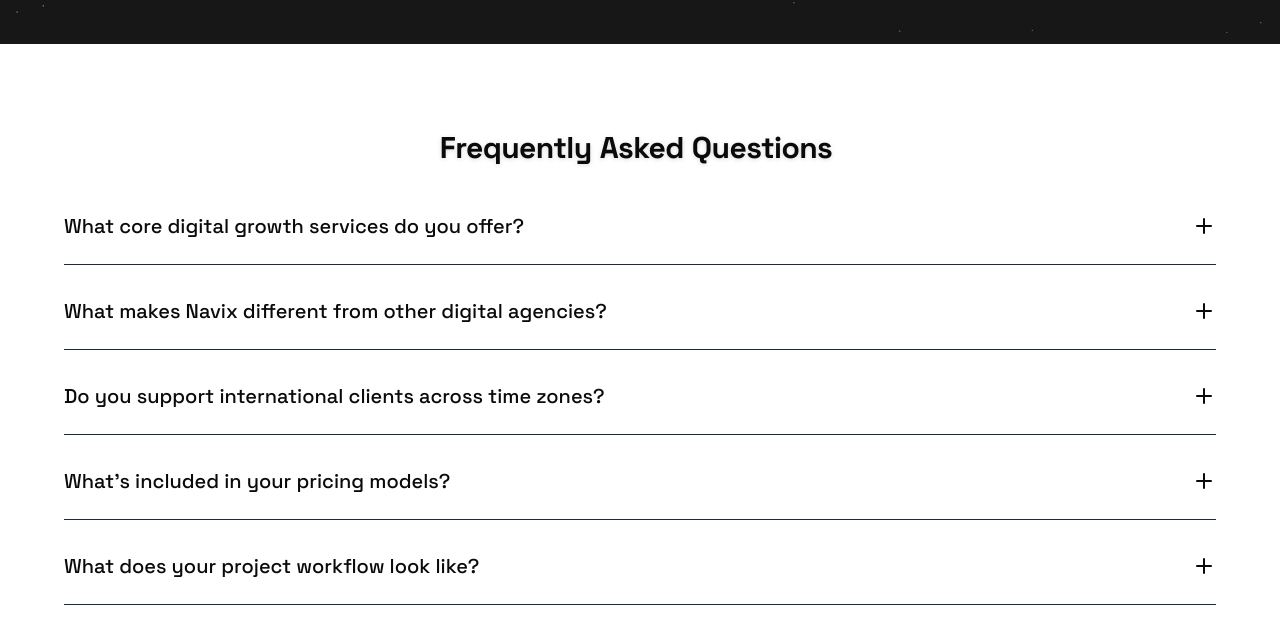
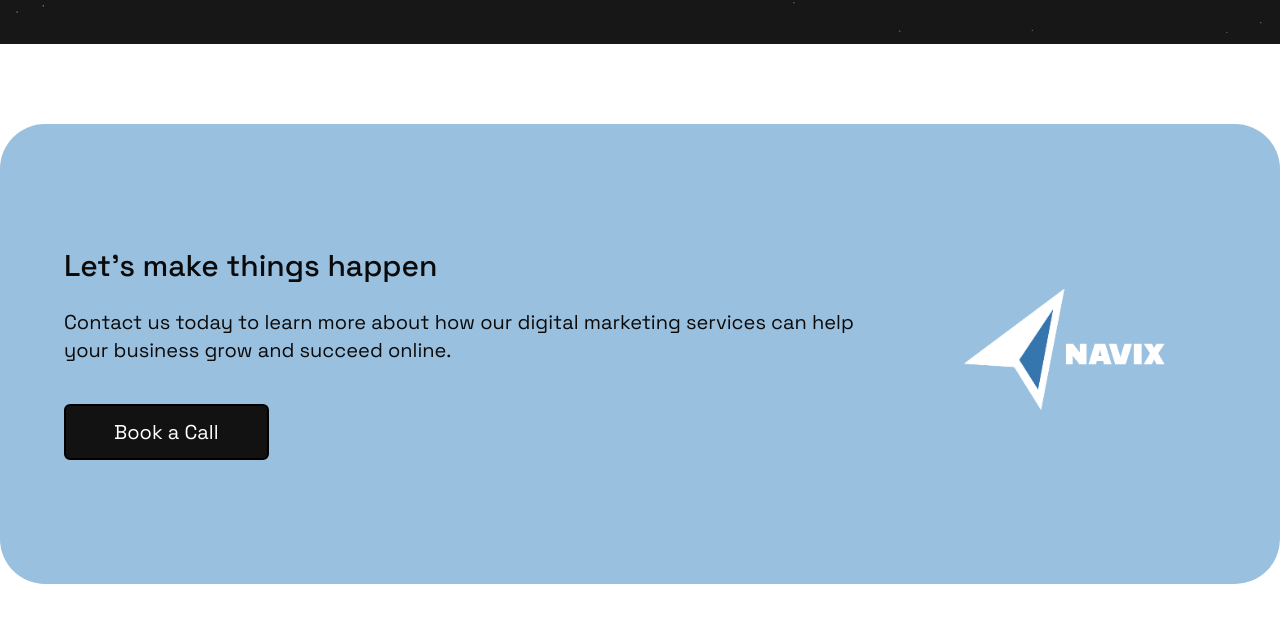
Before and after one commit to Virgiantt/navix, a Next.js app: page / in a window 1280 px wide. Shown: the part 6143-6777 px from the top of the page. Built offline with nearby package versions, Linux system fonts and the light colour scheme.

Commit message:
feat: add LetsMakeThingsHappenSection component with marketing content and logo

```diff
--- a/src/app/page.tsx
+++ b/src/app/page.tsx
@@ -1,3 +1,4 @@
+import LetsMakeThingsHappenSection from "@/components/LetsMakeThingsHappen";
 import { ScrollBasedVelocityDemo } from "@/components/magicui/demo/scroll-based-velocity-demo";
 import MainLayout from "@/components/main-layout";
 import Faq from "@/components/sections/Faq";
@@ -25,6 +26,7 @@ export default function Home() {
           <Process />
           <Founders />
           <Guarentees />
+          <LetsMakeThingsHappenSection />
           <Faq />
         </MainLayout>
       </div>
--- /dev/null
+++ b/src/components/LetsMakeThingsHappen.tsx
@@ -0,0 +1,52 @@
+import React from "react";
+import Image from "next/image";
+import Link from "next/link";
+
+function LetsMakeThingsHappenSection() {
+  return (
+    <section className="container bg-lochmara-300 rounded-[45px] p-6 md:p-16 relative pt-12 md:pt-20 pb-12 md:pb-20 mx-auto mt-10 md:mt-20 mb-10 md:mb-20 flex flex-col items-center justify-center gap-8">
+      <div className="flex flex-col md:flex-row items-center justify-between gap-8 w-full">
+        {/* Text Content */}
+        <div className="md:flex-1 md:text-left text-center w-full">
+          <p className="text-2xl md:text-3xl font-medium mb-4 md:mb-6">
+            Let&apos;s make things happen
+          </p>
+
+          <p className="text-lg md:text-xl mb-8 md:mb-10">
+            Contact us today to learn more about how our digital marketing
+            services can help your business grow and succeed online.
+          </p>
+
+          <div className="flex justify-center md:justify-start">
+            <Link
+              href="/meeting"
+              className="py-3 px-8 md:px-12 text-lg md:text-xl
+                bg-[#121212] text-white rounded-[6px] border-2 border-black
+                hover:bg-[#abcbff] transition-all duration-300
+                hover:shadow-[1px_1px_#000,2px_2px_#000,3px_3px_#000,4px_4px_#000,5px_5px_0_0_#000]
+                dark:hover:shadow-[1px_1px_#fff,2px_2px_#fff,3px_3px_#fff,4px_4px_#fff,5px_5px_0_0_#fff]
+                transform hover:-translate-y-1 max-md:text-base"
+            >
+              Book a Call
+            </Link>
+          </div>
+        </div>
+
+        {/* Centered Logo */}
+        <div className="md:flex-1 flex justify-center w-full max-w-[300px] mx-auto">
+          <div className="relative w-full aspect-square">
+            <Image
+              src="/logo_navix_long.png"
+              alt="Company Logo"
+              fill
+              className="object-contain p-4"
+              sizes="(max-width: 768px) 90vw, 40vw"
+            />
+          </div>
+        </div>
+      </div>
+    </section>
+  );
+}
+
+export default LetsMakeThingsHappenSection;
```
Also changed, not shown: public/images/proposal_illustration.png (added).
